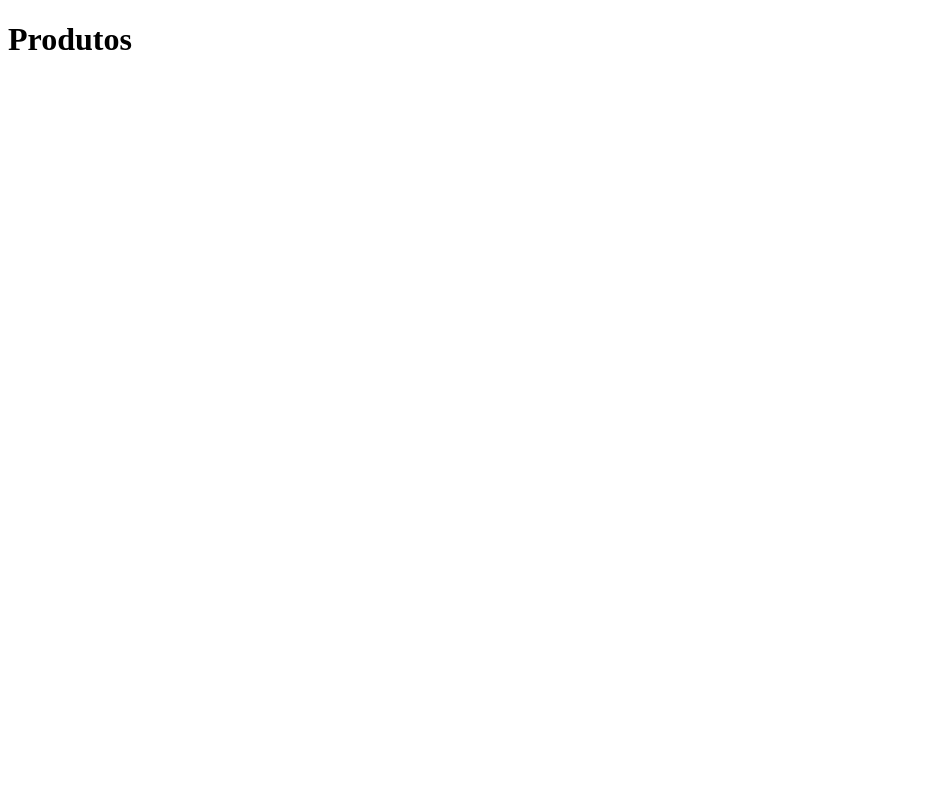
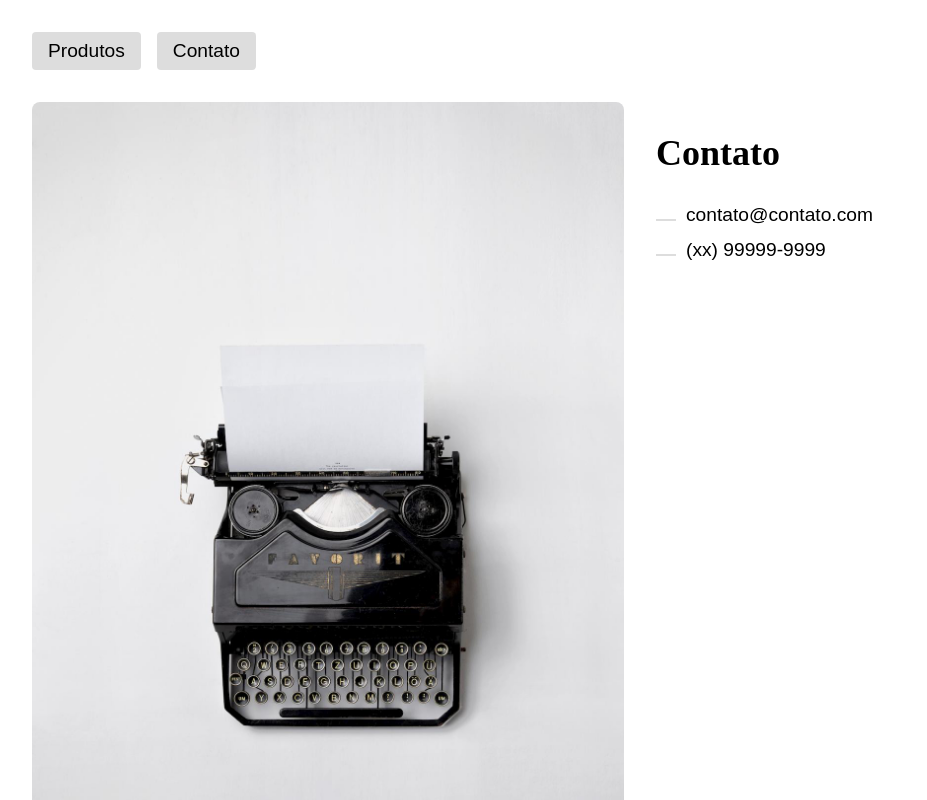
Before and after one commit to luanastephany/Produtos-router, a React (Create React App) app: page /contato in a window 1280 px wide. Shown: the top 800 px of the page, without its empty margins (0-927 px from the left). Built offline with nearby package versions, Linux system fonts and the light colour scheme.

Commit message:
adicionando componentes

```diff
--- a/package.json
+++ b/package.json
@@ -9,6 +9,7 @@
     "history": "^5.0.0",
     "react": "^17.0.2",
     "react-dom": "^17.0.2",
+    "react-helmet": "^6.1.0",
     "react-router-dom": "^5.2.0",
     "react-scripts": "4.0.3",
     "web-vitals": "^1.0.1"
--- a/src/App.js
+++ b/src/App.js
@@ -1,14 +1,23 @@
 import React from 'react'
+import './App.css'
 import { BrowserRouter, Switch, Route } from 'react-router-dom';
 import Produtos from './Components/Produtos'
+import Header from './Components/Header'
+import Contato from './Components/Contato'
+import Footer from './Components/Footer'
 
 function App() {
   return (
-    <div>
+    <div className="App">
       <BrowserRouter>
-        <Switch>
-          <Route path="/" component={Produtos} />
-        </Switch>
+        <Header />
+        <div className="content">
+          <Switch>
+            <Route path="/" exact component={Produtos} />
+            <Route path="/contato" component={Contato} />
+          </Switch>
+        </div>
+        <Footer />
       </BrowserRouter>
     </div>
   );
--- /dev/null
+++ b/src/Components/Contato.js
@@ -0,0 +1,25 @@
+import React from 'react'
+import styles from './Contato.module.css'
+import foto from '../img/contato.jpg'
+import { Helmet } from 'react-helmet'
+
+const Contato = () => {
+  return (
+    <section className={styles.contato + " animeLeft"}>
+      <Helmet>
+        <title>Contato</title>
+      </Helmet>
+      <img src={foto} alt="Máquina de escrever" />
+      <div>
+        <h1>Contato</h1>
+        <ul className={styles.dados}>
+          <li>contato@contato.com</li>
+          <li>(xx) 99999-9999</li>
+        </ul>
+      </div>
+
+    </section>
+  )
+}
+
+export default Contato
--- /dev/null
+++ b/src/Components/Contato.module.css
@@ -0,0 +1,29 @@
+.contato {
+  display: grid;
+  grid-template-columns: 1fr 1fr;
+  gap: 2rem;
+}
+
+.dados {
+  padding: 0;
+  list-style: none;
+}
+
+h1 {
+  font-size: 36px;
+}
+
+.dados li {
+  font-size: 1.2rem;
+  font-family: Arial, Helvetica, sans-serif;
+  margin-bottom: .8rem;
+}
+
+.dados li::before {
+  content: " ";
+  display: inline-block;
+  width: 20px;
+  height: 2px;
+  background-color: #ddd;
+  margin-right: 10px;;
+}
--- a/src/Components/Footer.js
+++ b/src/Components/Footer.js
@@ -1,10 +1,11 @@
 import React from 'react'
+import styles from './Footer.module.css'
 
 const Footer = () => {
   return (
-    <div>
+    <footer className={styles.footer}>
       <h1>Footer</h1>
-    </div>
+    </footer>
   )
 }
 
--- a/src/Components/Header.js
+++ b/src/Components/Header.js
@@ -1,10 +1,25 @@
 import React from 'react'
+import { NavLink } from 'react-router-dom'
+import styles from './Header.module.css'
 
 const Header = () => {
   return (
-    <div>
-      <h1>Header</h1>
-    </div>
+    <nav className={styles.header}>
+      <ul>
+
+        <li>
+          <NavLink activeClassName={styles.active} className={styles.link} to='/' end>
+            Produtos
+          </NavLink>
+        </li>
+
+        <li>
+          <NavLink activeClassName={styles.active} className={styles.link} to='contato'>
+            Contato
+          </NavLink>
+        </li>
+      </ul>
+    </nav>
   )
 }
 
--- /dev/null
+++ b/src/Components/Header.module.css
@@ -0,0 +1,30 @@
+.header {
+  margin-bottom: 2rem;
+}
+
+.header ul {
+  display: flex;
+  padding: 0;
+  margin: 0;
+  list-style: none;
+}
+
+.header li {
+  margin-right: 1rem;
+}
+
+.link {
+  display: block;
+  text-decoration: none;
+  font-size: 1.2rem;
+  font-family: Arial, Helvetica, sans-serif;
+  color: #000;
+  background-color: #eee;
+  padding: 0.5rem 1rem;
+  border-radius: 4px;
+}
+
+.active,
+.link:hover {
+  background-color: #ddd;
+}
```
Also changed, not shown: src/Components/Footer.module.css (added), 1 other file (tests, documents, lock files or other folders).
